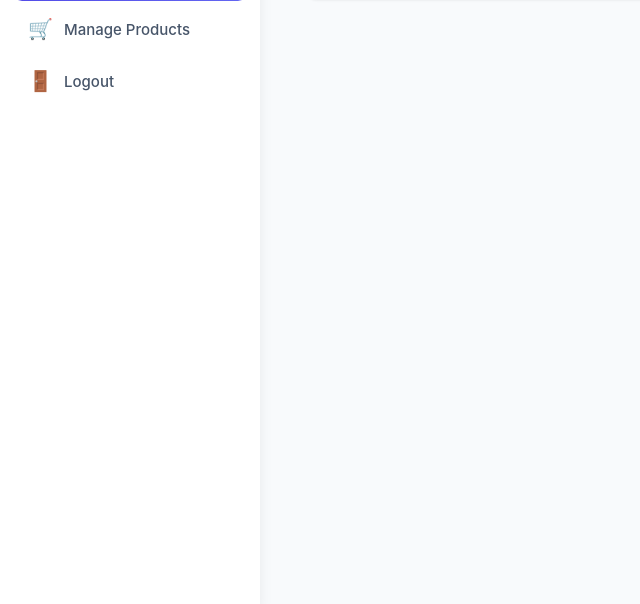
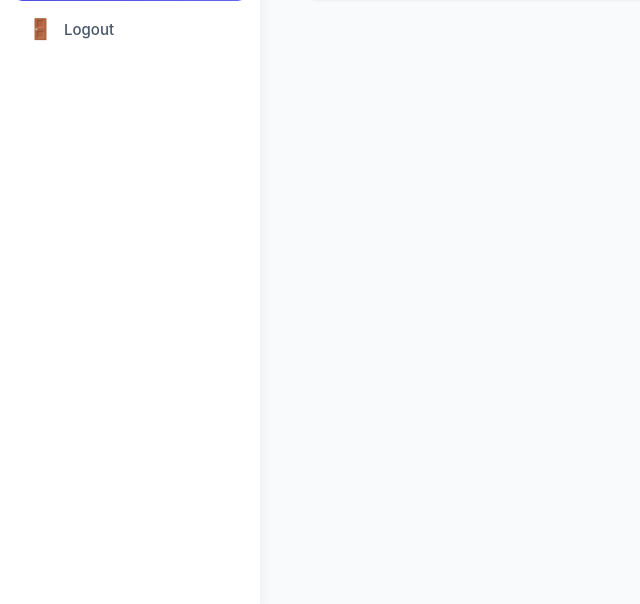
Before and after one commit to Harsh-Projects-Here/ayurvedic-flask, a Flask app: page /admin/orders in a window 1280 px wide. Shown: the part 196-800 px from the top of the page, without its empty margins (0-640 px from the left). Run offline with Flask 3, Linux system fonts and the light colour scheme; the visitor is signed in with stand-in values (Sample User, id 1); data that the repository does not hold is empty; some libraries are stand-ins or nearby versions.

Commit message:
Remove manage products link (products now JSON-based)

```diff
--- a/app/templates/admin/admin_base.html
+++ b/app/templates/admin/admin_base.html
@@ -342,11 +342,7 @@
                 <span>📦</span>
                 <span>Orders</span>
             </a>
-            <a href="/admin/products">
-                <span>🛒</span>
-                <span>Manage Products</span>
-            </a>
-            <a href="/admin/logout">
+                        <a href="/admin/logout">
                 <span>🚪</span>
                 <span>Logout</span>
             </a>
```
